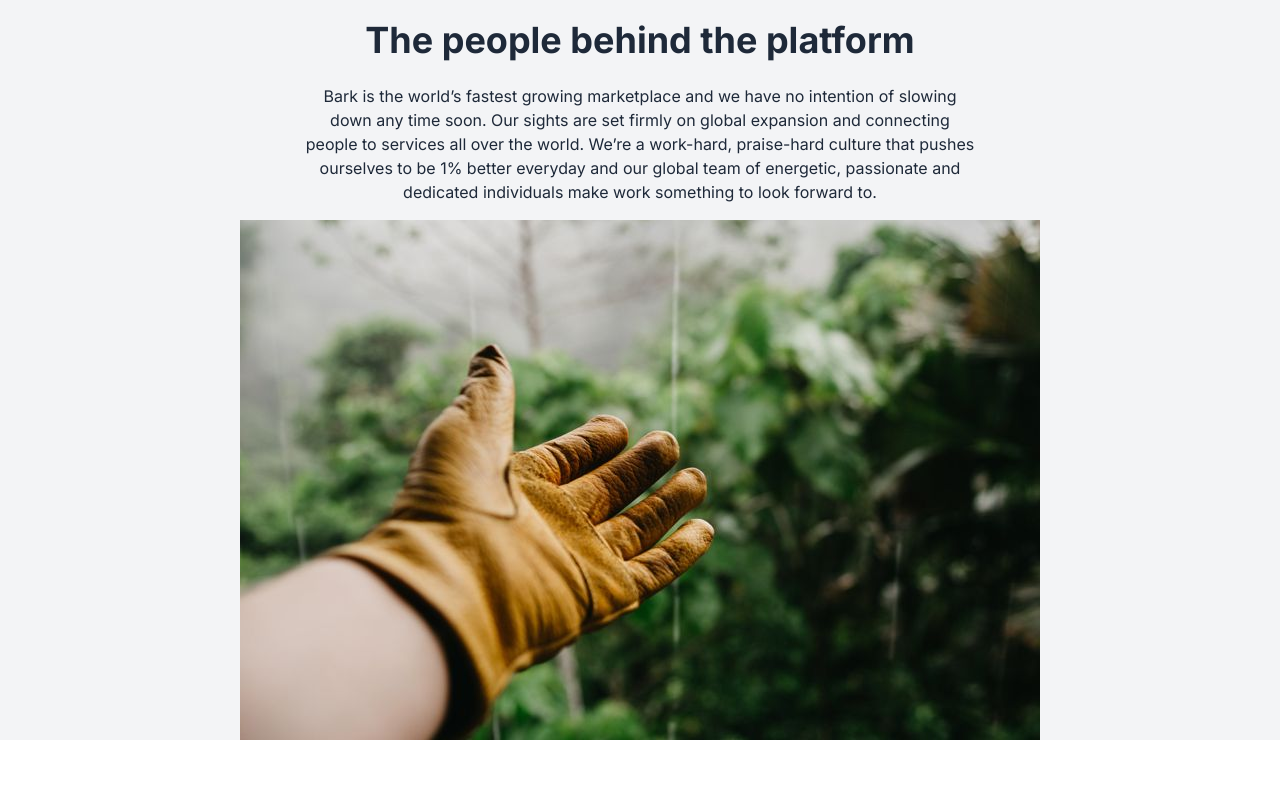
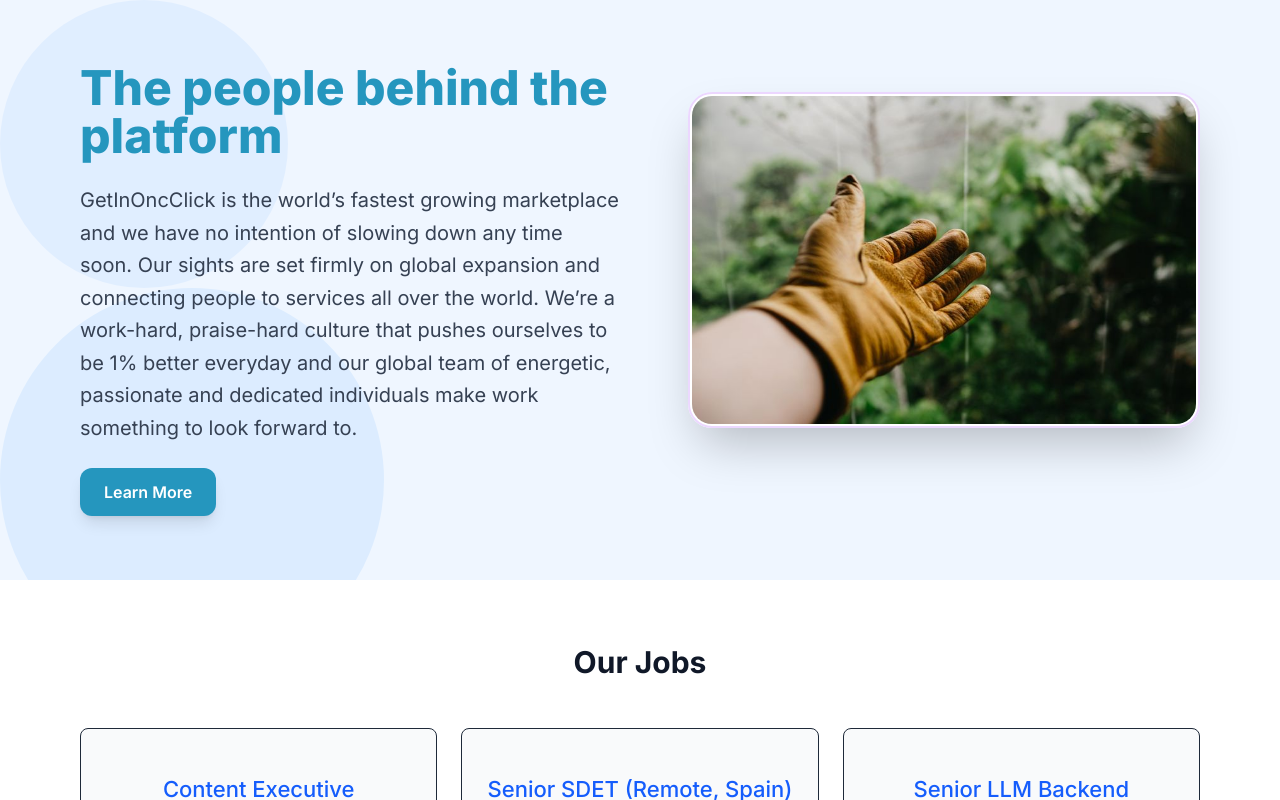
Before and after one commit to superAman07/Getin1click, a Next.js app: page /about in a window 1280 px wide. Shown: the top 800 px of the page. Built offline with nearby package versions, Linux system fonts and the light colour scheme.

Commit message:
updated about page'

```diff
--- a/components/About.tsx
+++ b/components/About.tsx
@@ -1,15 +1,78 @@
 
+'use client';
+import { motion, useAnimation } from 'framer-motion';
+import { useEffect } from 'react';
+import { useInView } from 'react-intersection-observer';
 import { GraduationCap, Brain, Heart, Dumbbell } from "lucide-react";
 
 export default function About() {
+    const controls = useAnimation();
+  const [ref, inView] = useInView({ threshold: 0.2 });
+
+  useEffect(() => {
+    if (inView) {
+      controls.start('visible');
+    }
+  }, [controls, inView]);
+
+  const textVariants = {
+    hidden: { opacity: 0, y: 50 },
+    visible: { opacity: 1, y: 0, transition: { duration: 1 } },
+  };
+
+  const imageVariants = {
+    hidden: { y: 0 },
+    visible: { y: -30, transition: { duration: 1.5 } }, // subtle parallax
+  };
   return (
     <div className="min-h-screen flex flex-col items-center justify-center bg-gray-100 text-gray-800 " >
-      <h1 className="text-4xl font-bold mb-6 mt-5 ">The people behind the platform </h1>
-      <p className="max-w-2xl text-center mb-4">
-        Bark is the world’s fastest growing marketplace and we have no intention of slowing down any time soon. Our sights are set firmly on global expansion and connecting people to services all over the world. We’re a work-hard, praise-hard culture that pushes ourselves to be 1% better everyday and our global team of energetic, passionate and dedicated individuals make work something to look forward to.      </p>
+     <div className="relative bg-blue-50 py-16 px-6 lg:px-20 overflow-hidden">
+      {/* Decorative shapes */}
+      <div className="absolute inset-0">
+        <div className="bg-blue-200 w-72 h-72 rounded-full -top-20 -left-16 opacity-30"></div>
+        <div className="bg-blue-300 w-96 h-96 rounded-full -bottom-24 -right-20 opacity-20"></div>
+      </div>
 
+      <div ref={ref} className="relative flex flex-col lg:flex-row items-center gap-10">
+        {/* Text Section */}
+        <motion.div
+          className="lg:w-1/2 text-center lg:text-left"
+          variants={textVariants}
+          initial="hidden"
+          animate={controls}
+        >
+          <h1 className="text-4xl lg:text-5xl font-extrabold mb-6" style={{ color: '#2596be' }}>
+            The people behind the platform
+          </h1>
+          <p className="text-gray-700 mb-6 text-lg lg:text-xl leading-relaxed">
+            GetInOncClick is the world’s fastest growing marketplace and we have no intention of slowing down any time soon. Our sights are set firmly on global expansion and connecting people to services all over the world. We’re a work-hard, praise-hard culture that pushes ourselves to be 1% better everyday and our global team of energetic, passionate and dedicated individuals make work something to look forward to.
+          </p>
+          <button
+            className="text-white font-semibold px-6 py-3 rounded-xl shadow-lg transition duration-300"
+            style={{ backgroundColor: '#2596be' }}
+          >
+            Learn More
+          </button>
+        </motion.div>
 
-      <img src="/gardening.jpg" alt="About Us" />
+        {/* Image Section */}
+        <motion.div
+          className="lg:w-1/2 flex justify-center lg:justify-end"
+          variants={imageVariants}
+          initial="hidden"
+          animate={controls}
+        >
+          <div className="relative w-full max-w-md lg:max-w-lg">
+            <img
+              src="/gardening.jpg"
+              alt="About Us"
+              className="rounded-3xl shadow-2xl border-4 border-white object-cover w-full"
+            />
+            <div className="absolute top-0 left-0 w-full h-full rounded-3xl border-2 border-purple-300 pointer-events-none animate-pulse"></div>
+          </div>
+        </motion.div>
+      </div>
+    </div>
 
 
       {/* job services */}
@@ -466,7 +529,7 @@ export default function About() {
         <div className="text-center mb-16">
           <h1 className="text-5xl font-bold text-gray-900 mb-8">Our People</h1>
           <p className="text-lg text-gray-700 leading-relaxed max-w-5xl mx-auto">
-            At Bark, we hire for skills and shared values and that's pretty much it. We know that being brilliant in your role has
+            At GetInOncClick , we hire for skills and shared values and that's pretty much it. We know that being brilliant in your role has
             nothing to do with who you love or what you believe in and that people perform best when they can be their
             unapologetic selves. We're intent on building a workforce as diverse as our platform and are proud to have a workplace
             culture that's genuinely inclusive. To us, representation isn't just a tick-box exercise. Diversity is one of our strongest
@@ -602,7 +665,7 @@ export default function About() {
           </h1>
           <p className="text-lg md:text-xl text-slate-600 max-w-4xl mx-auto leading-relaxed">
             The average person spends more than a third of their life at work so we understand that jobs have to offer more than just
-            a salary. Bark's perks and benefits are selected to not only enhance your career, but enrich your personal growth too.
+            a salary. GetInOncClick 's perks and benefits are selected to not only enhance your career, but enrich your personal growth too.
           </p>
         </div>
 
@@ -640,7 +703,7 @@ export default function About() {
             </div>
             <h3 className="text-2xl font-semibold text-slate-800 mb-4">Wellness</h3>
             <p className="text-slate-600 leading-relaxed max-w-sm">
-              Bark encourages living a healthy, active lifestyle. Our wellness
+              GetInOncClick  encourages living a healthy, active lifestyle. Our wellness
               initiative provides health subscriptions and a diverse range
               of fitness classes.
             </p>
@@ -655,7 +718,7 @@ export default function About() {
             </div>
             <h3 className="text-2xl font-semibold text-slate-800 mb-4">Skill Development</h3>
             <p className="text-slate-600 leading-relaxed max-w-sm">
-              Your growth is our growth. Bark has a 'learning and development'
+              Your growth is our growth. GetInOncClick  has a 'learning and development'
               budget so we can offer you training and educational
               programs run by leading providers.
             </p>
--- a/package.json
+++ b/package.json
@@ -21,6 +21,7 @@
     "react-dom": "19.1.0",
     "react-hot-toast": "^2.6.0",
     "react-icons": "^5.5.0",
+    "react-intersection-observer": "^9.16.0",
     "swr": "^2.3.6",
     "uuid": "^13.0.0"
   },
```
Also changed, not shown: 1 other file (tests, documents, lock files or other folders).
